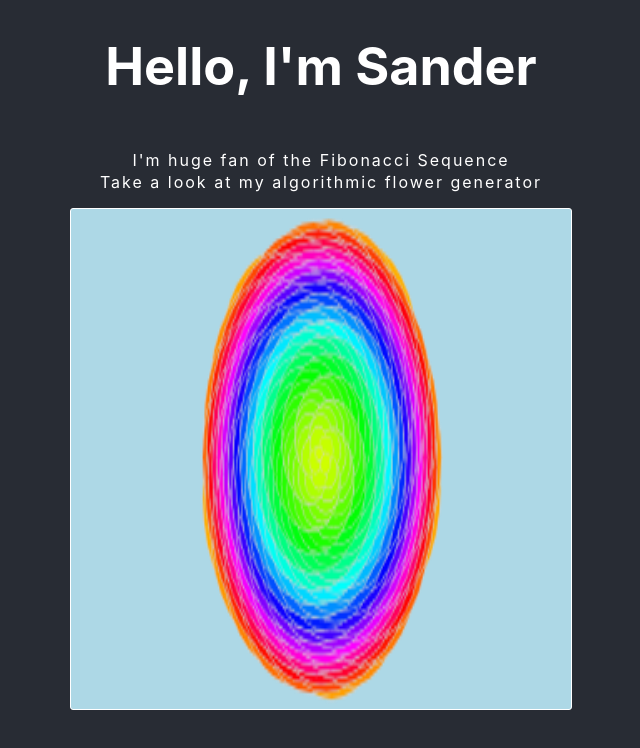
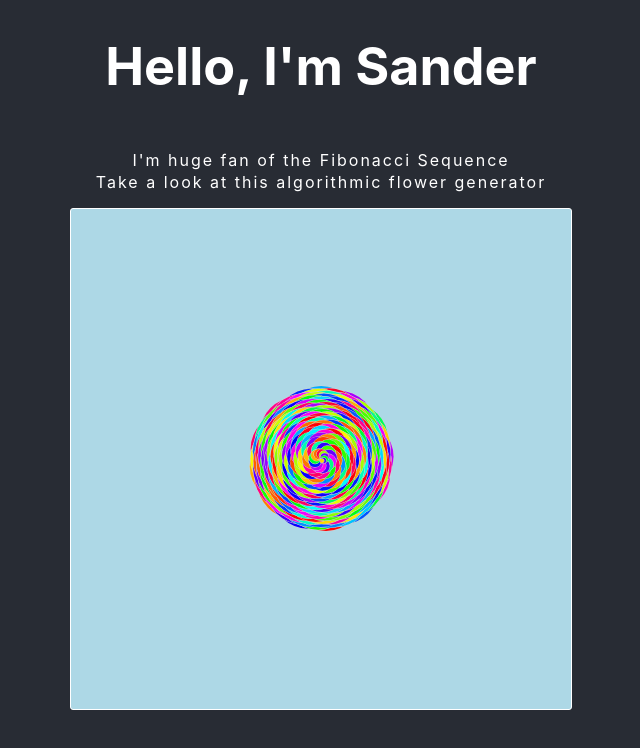
Before and after one commit to sanderheieren/portfolio, a React (Create React App) app: page / in a window 1280 px wide. Shown: the top 748 px of the page, without its empty margins (319-959 px from the left). Built offline with nearby package versions, Linux system fonts and the light colour scheme.

Commit message:
refactor canvas

```diff
--- a/src/App.css
+++ b/src/App.css
@@ -22,7 +22,8 @@
 
 .canvas-container {
 	position: relative;
-	width: 100%;
+	margin: 0 auto;
+	width: 500px;
 	height: 500px;
 }
 
--- a/src/App.js
+++ b/src/App.js
@@ -1,6 +1,7 @@
 import './App.css';
 import React, {useRef, useEffect} from 'react'
-import Canvas from './Canvas'
+import Canvas from './components/Canvas/Canvas'
+import animate from './components/Canvas/animate'
 
 function App() {
 
@@ -11,10 +12,10 @@ function App() {
       </header>
       <main>
         <p className="sub-text">I'm huge fan of the Fibonacci Sequence <br/>
-        Take a look at my algorithmic flower generator
+        Take a look at this algorithmic flower generator
         </p>
       </main>
-       <Canvas />
+       <Canvas animate={animate}/>
     </div>
   );
 }
--- a/src/Canvas.js
+++ /dev/null
@@ -1,59 +0,0 @@
-import React, { useRef, useEffect } from 'react';
-
-const Canvas = props => {
-
-  //const { draw, ...rest} = props;
-  const canvasRef = useRef(null);
-
-  let number = 0;
-  let scale = 2;
-  let hue = Math.random() * 360;
-
-  const animate = (ctx, frameCount) => {
-
-    let angle = number * 10;
-    let radius = scale * Math.sqrt(number);
-    let posX = radius * Math.sin(angle) + ctx.canvas.width / 2;
-    let posY = radius * Math.cos(angle) + ctx.canvas.height / 2;
-
-    ctx.fillStyle = `hsl(${hue},100%, 50%)`;
-    ctx.strokeStyle = 'lightgray' //`hsl(${hue},100%, 50%)` // 'green';
-    ctx.lineWidth = 1;
-    ctx.beginPath();
-    ctx.arc(posX, posY, radius, 0, Math.PI * 2);
-    ctx.closePath();
-    ctx.fill();
-    ctx.stroke();
-
-    number++;
-    hue++;
-  }
-
-  useEffect(() => {
-    const canvas = canvasRef.current;
-    const ctx = canvas.getContext('2d');
-    ctx.globalCompositeOperation = 'destination-over';
-    let frameCount = 0
-    let animationFrameId
-
-    const render = () => {
-      frameCount++;
-      animate(ctx, frameCount);
-      animationFrameId = window.requestAnimationFrame(render);
-    }
-    render();
-
-    return () => {
-      window.cancelAnimationFrame(animationFrameId)
-    }
-  }, [animate])
-
-
-  return (
-    <div className="canvas-container">
-      <canvas id="canvas" ref={canvasRef} {...props} />
-    </div>
-  )
-}
-
-export default Canvas
--- /dev/null
+++ b/src/components/Canvas/Canvas.js
@@ -0,0 +1,16 @@
+import React from 'react';
+import useCanvas from './useCanvas'
+
+const Canvas = props => {
+
+  const { animate, ...rest} = props;
+  const canvasRef = useCanvas(animate);
+
+  return (
+    <div className="canvas-container">
+      <canvas id="canvas" ref={canvasRef} {...rest} />
+    </div>
+  )
+}
+
+export default Canvas
--- /dev/null
+++ b/src/components/Canvas/animate.js
@@ -0,0 +1,17 @@
+const animate = (ctx, scale, number, hue) => {
+  let angle = number * 0.5;
+  let radius = scale * Math.sqrt(number);
+  let posX = radius * Math.sin(angle) + ctx.canvas.width / 2;
+  let posY = radius * Math.cos(angle) + ctx.canvas.height / 2;
+
+  ctx.fillStyle = `hsl(${hue},100%, 50%)`;
+  ctx.strokeStyle = 'lightgray' //`hsl(${hue},100%, 50%)` // 'green';
+  ctx.lineWidth = 1;
+  ctx.beginPath();
+  ctx.arc(posX, posY, radius, 0, Math.PI * 2);
+  ctx.closePath();
+  ctx.fill();
+  ctx.stroke();
+}
+
+export default animate;
--- /dev/null
+++ b/src/components/Canvas/useCanvas.js
@@ -0,0 +1,35 @@
+import { useRef, useEffect } from 'react'
+
+const useCanvas = animate => {
+
+    const canvasRef = useRef(null);
+    let number = 0;
+    let scale = 2;
+    let hue = Math.random() * 360;
+
+   useEffect(() => {
+    const canvas = canvasRef.current;
+    const ctx = canvas.getContext('2d');
+    ctx.canvas.height = 500;
+    ctx.canvas.width = 500;
+    ctx.globalCompositeOperation = 'destination-over';
+    let frameCount = 0
+    let animationFrameId
+
+    const render = () => {
+      number++
+      hue = Math.random() * 360;
+      animate(ctx, scale, number, hue);
+      animationFrameId = window.requestAnimationFrame(render);
+    }
+    render();
+
+    return () => {
+      window.cancelAnimationFrame(animationFrameId)
+    }
+  }, [animate]);
+
+  return canvasRef;
+}
+
+export default useCanvas
--- a/src/index.css
+++ b/src/index.css
@@ -1,7 +1,7 @@
 body {
 	margin: 0;
-	font-family: -apple-system, BlinkMacSystemFont, 'Segoe UI', 'Roboto', 'Oxygen',
-		'Ubuntu', 'Cantarell', 'Fira Sans', 'Droid Sans', 'Helvetica Neue',
+	font-family: Muli, -apple-system, BlinkMacSystemFont, 'Segoe UI', 'Roboto',
+		'Oxygen', 'Ubuntu', 'Cantarell', 'Fira Sans', 'Droid Sans', 'Helvetica Neue',
 		sans-serif;
 	-webkit-font-smoothing: antialiased;
 	-moz-osx-font-smoothing: grayscale;
```
Also changed, not shown: 1 other file (tests, documents, lock files or other folders).
